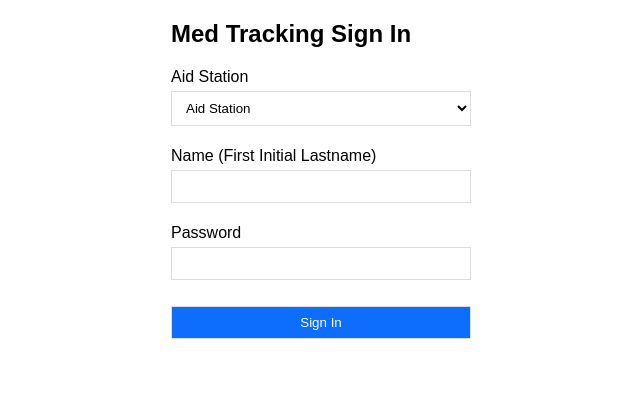
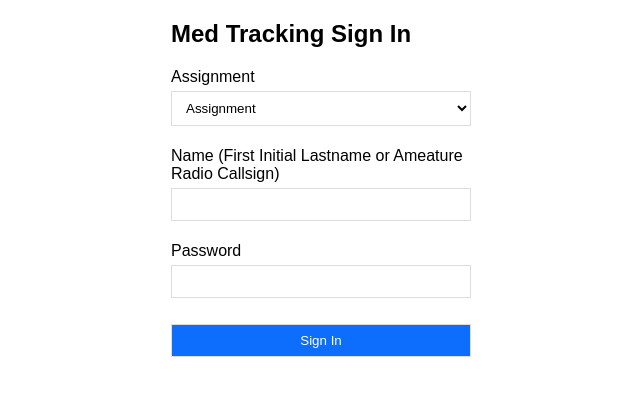
Before and after one commit to porcej/med-tracker, a Flask app: template templates/login.html in a window 1280 px wide. Shown: the top 396 px of the page, without its empty margins (319-959 px from the left). Run offline with Flask 3, Linux system fonts and the light colour scheme; the template is opened without the code that fills it, so the values that code supplies are empty; parts of the project's set-up code (start-up, migrations or seed data) failed here and were passed over.

Commit message:
Updated login to say assignment

```diff
--- a/templates/login.html
+++ b/templates/login.html
@@ -13,16 +13,16 @@
     <div class="col-md-4">
       <form action="{{ url_for('login') }}" method="post" novalidate="" class="login-form">
         <p>
-          <label for="username">Aid Station</label><br>
+          <label for="username">Assignment</label><br>
           <select name="username" id="aid-station-select">
-            <option value="">Aid Station</option>
+            <option value="">Assignment</option>
             {% for aid_station in aid_stations %}
                <option value="{{ aid_station}}">{{ aid_station }}</option>
             {% endfor %}
           </select>
         </p>
         <p>
-          <label for="person">Name (First Initial Lastname)</label><br>
+          <label for="person">Name (First Initial Lastname or Ameature Radio Callsign)</label><br>
           <input id="person" name="person" required="" size="32" type="text" value="" class="form-input"><br>
         </p>
         <p>
```
